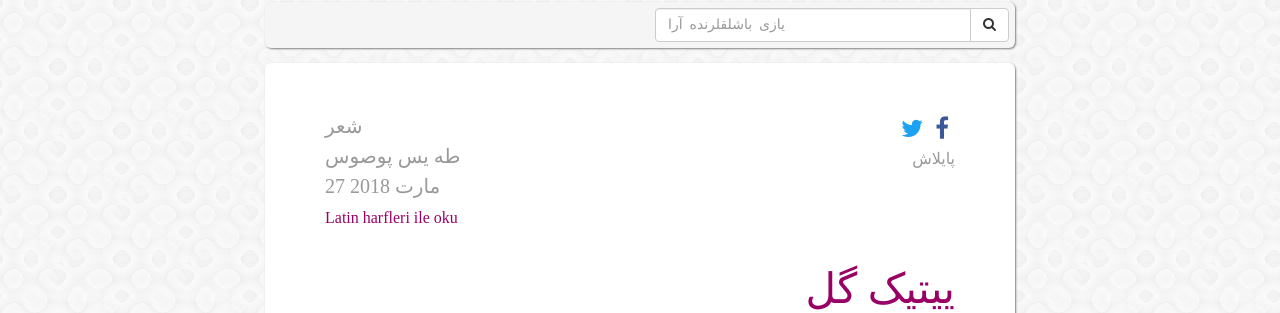
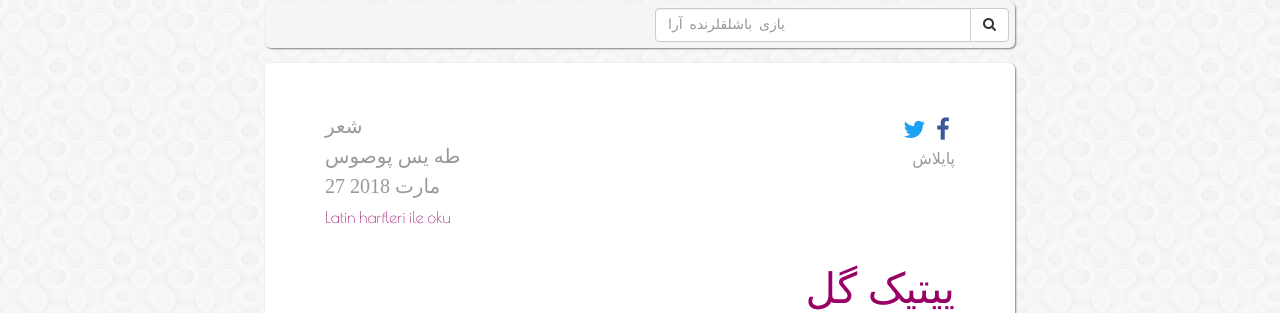
Before and after one commit to muhammedaydogdu/muhammedaydogdu.github.io, a Jekyll site: the page built from _posts/2018-03-27-yitik-gul-os.md, in a window 1280 px wide. Shown: the part 119-432 px from the top of the page. Built offline with Jekyll 4.4.1, drawn with Linux system fonts in a browser that asks for light colours; some web fonts are replaced.

Commit message:
Update style.css

```diff
--- a/css/style.css
+++ b/css/style.css
@@ -97,7 +97,7 @@
 
 .data {
   color: #999;
-  font-family: "Product Sans", "Times New Roman", serif;
+  font-family: "Poiret One", "Times New Roman", serif;
   font-size: 12px;
   margin-bottom: 0;
 }
@@ -162,7 +162,7 @@
 
 #lang-os {
   font-size: 16px;
-  font-family: "Product Sans", "Times New Roman", serif;
+  font-family: "Poiret One", "Times New Roman", serif;
 }
 
 #os-bilgi {
```
